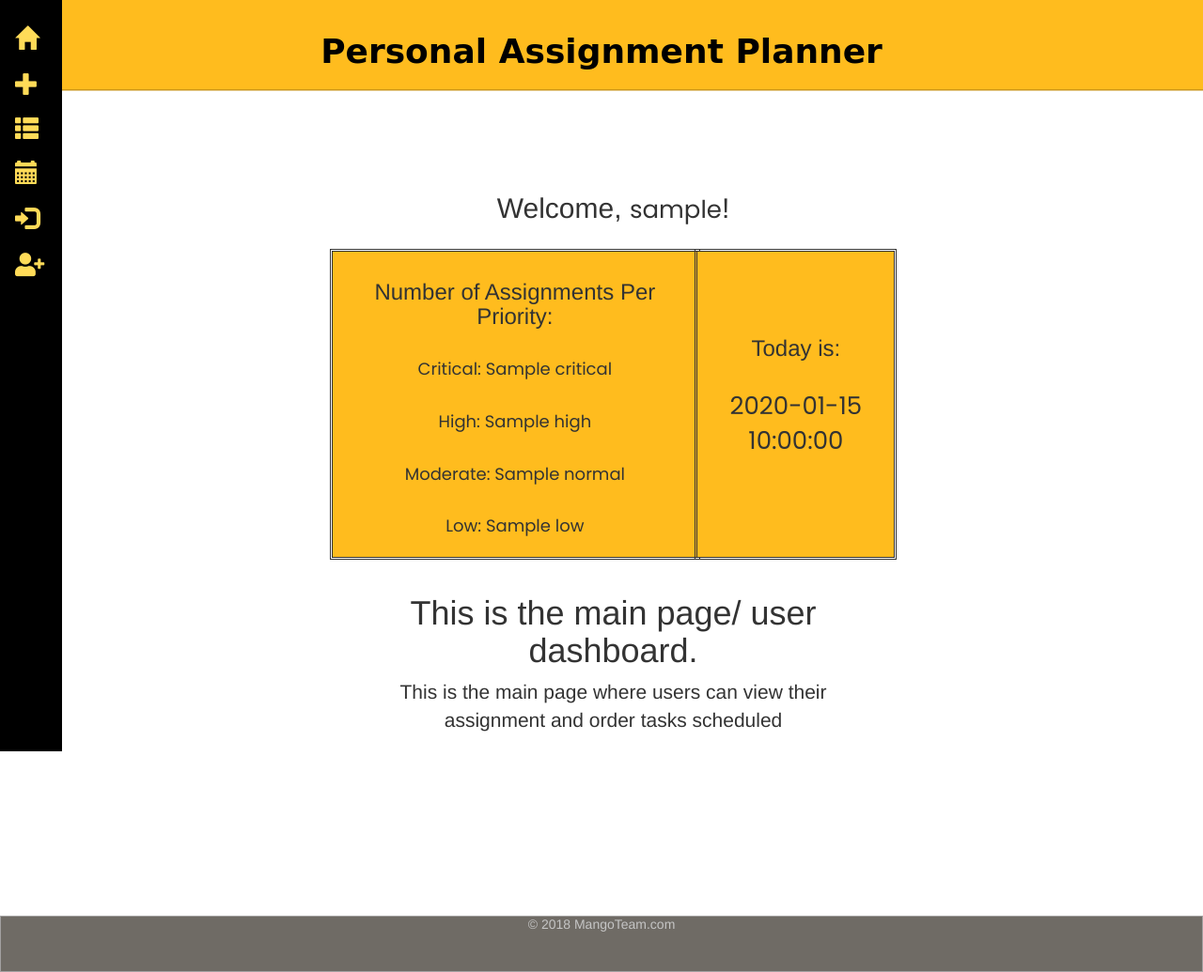
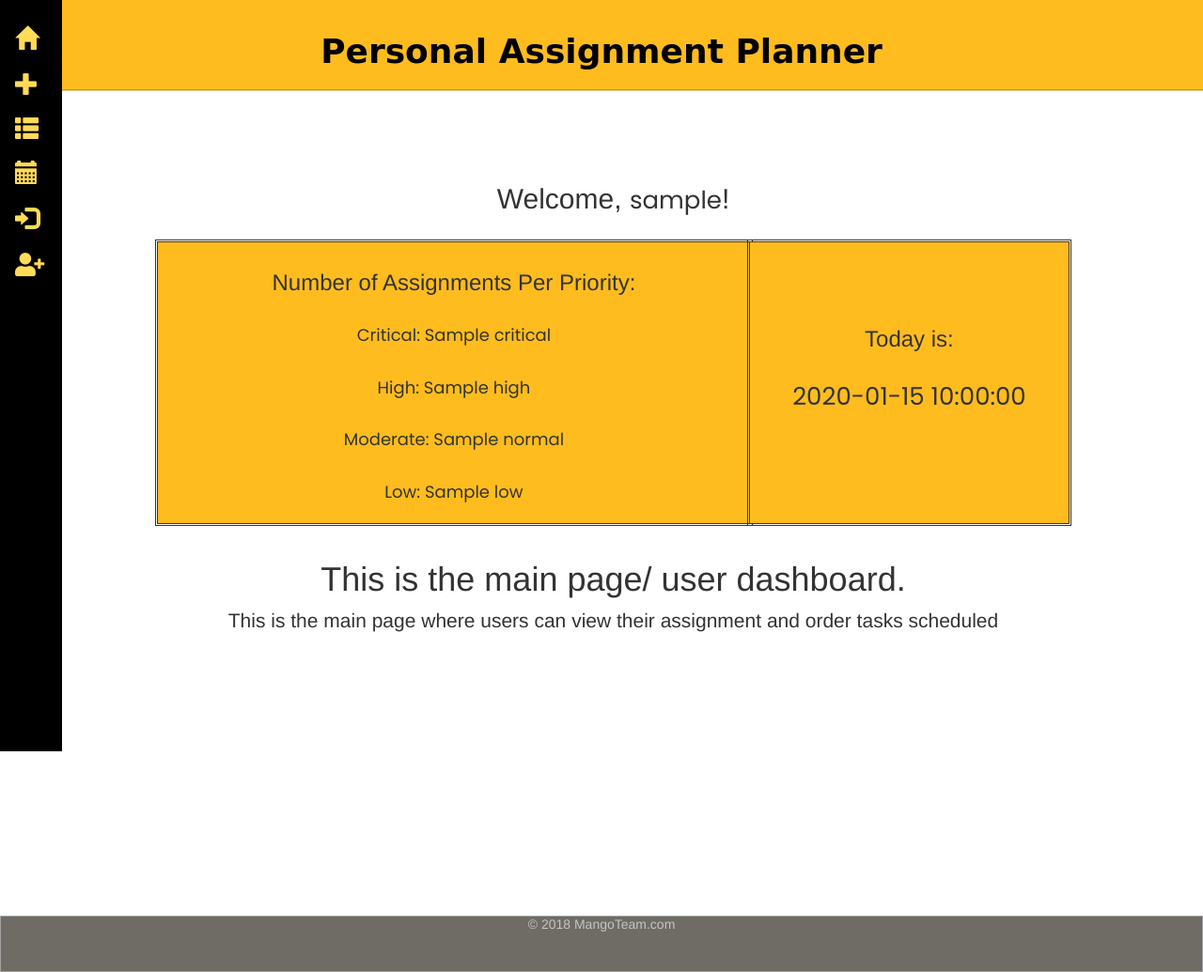
Before and after one commit to Jemimahh/project-assignmentplanner-v2, a Flask app: template templates/home.html in a window 1280 px wide. Shown: the whole page at 94% size. Run offline with Flask 2, Linux system fonts and the light colour scheme; the template is opened without the code that fills it: most values are stand-ins (such as "Sample title", 1, 10 or a date in 2020); some libraries are stand-ins or nearby versions; some web fonts are replaced.

Commit message:
Modified home template page

```diff
--- a/templates/home.html
+++ b/templates/home.html
@@ -3,7 +3,7 @@
 
 <!--Home page once logged in-->
 
-    <div class="cover-container d-flex w-100 h-100 p-3 mx-auto flex-column">
+    <div class="container-fluid">
       <h2 class="masthead-brand">Welcome, <span class="username">{{ username }}</span>! </h2>
       <br>
       <div class="row">
```
